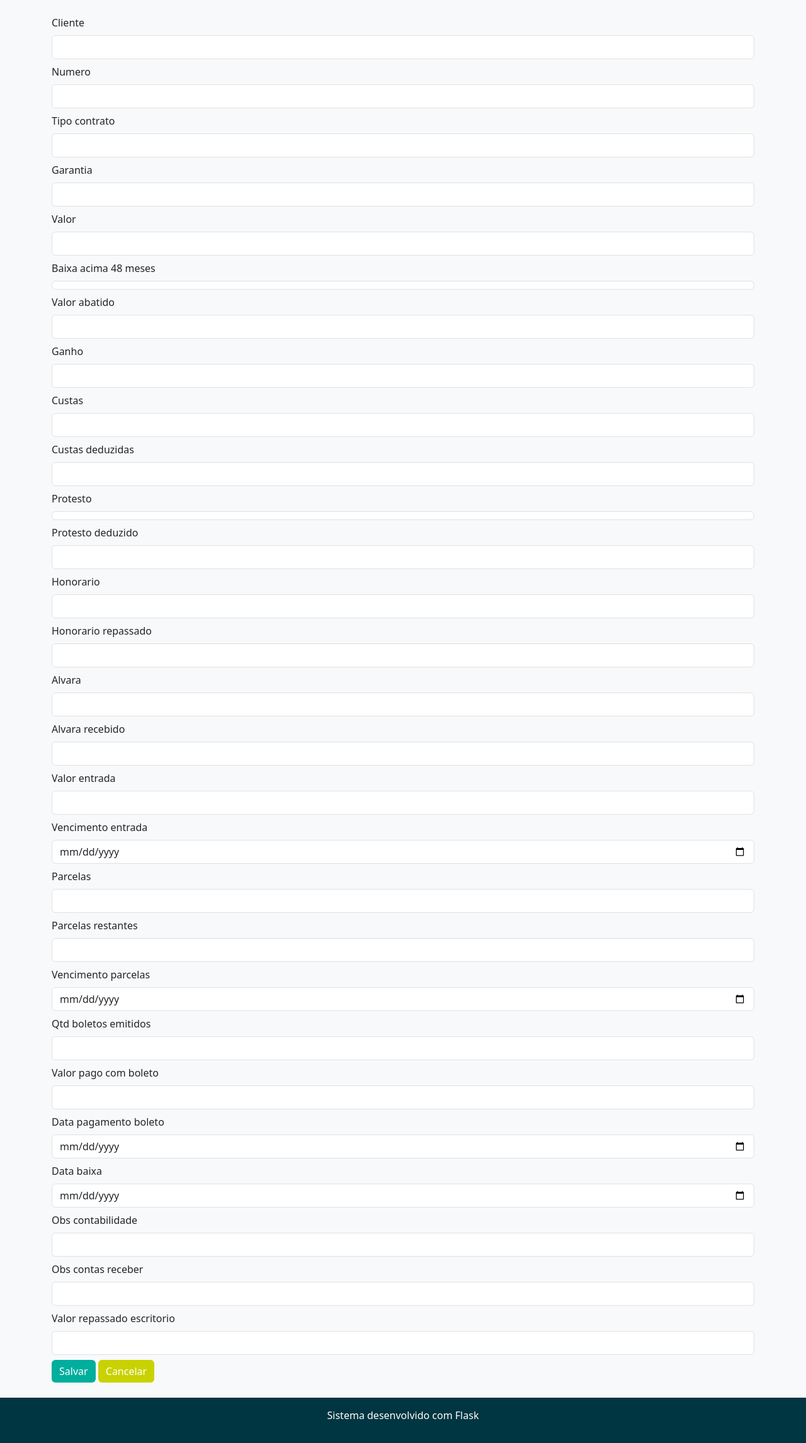
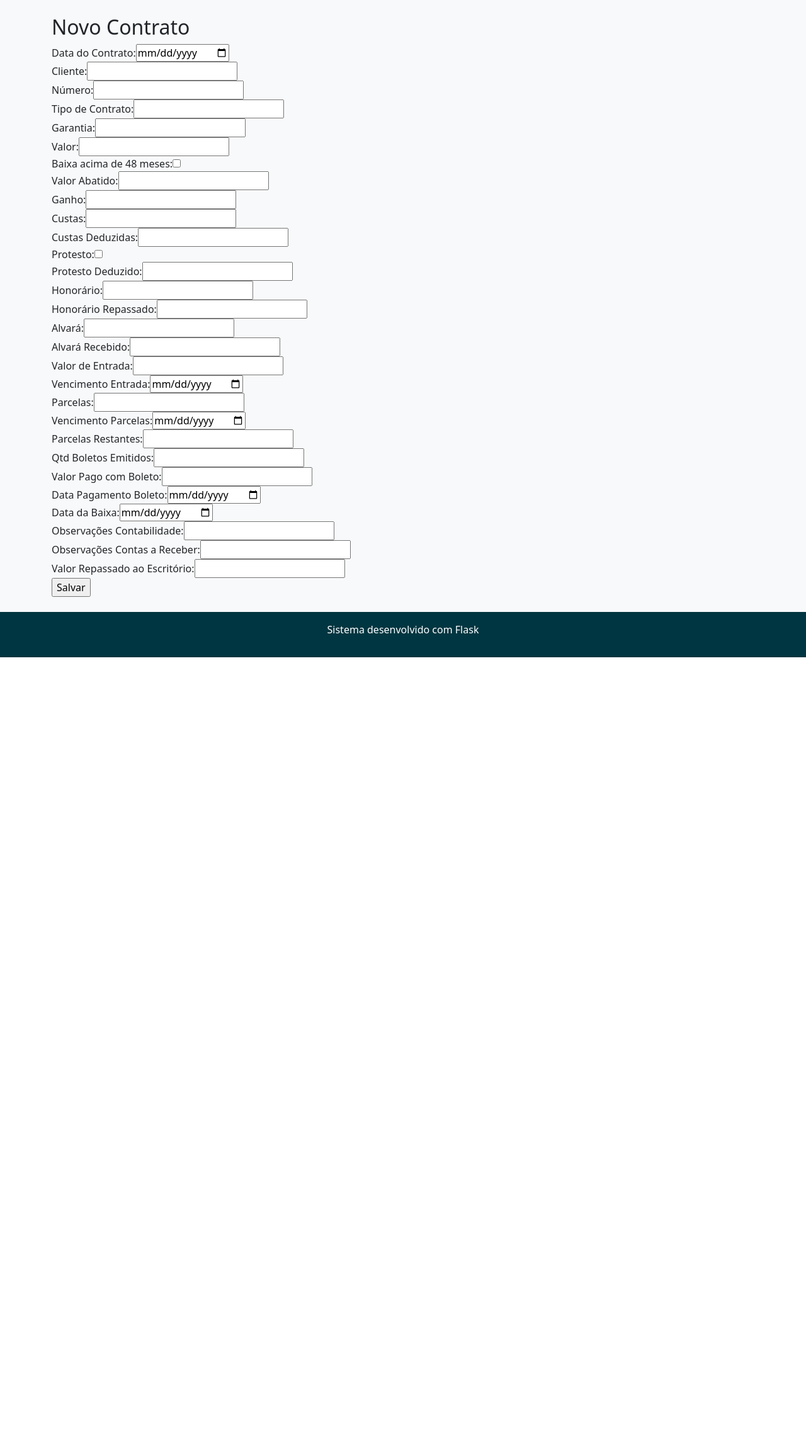
Before and after one commit to felipe4128/Cobran-a, a Flask app: page /novo in a window 1280 px wide. Shown: the part 88-2380 px from the top of the page at 63% size. After the commit the page ends 1132 px from the top, so only its background shows below. Run offline with Flask 3, Linux system fonts and the light colour scheme.

Commit message:
Atualizações: suporte a campos em branco e cálculo automático de datas

```diff
--- a/app.py
+++ b/app.py
@@ -24,6 +24,7 @@ db = SQLAlchemy(app)
 
 class Contrato(db.Model):
     id = db.Column(db.Integer, primary_key=True)
+    data_contrato = db.Column(db.Date)
     cliente = db.Column(db.String(100))
     numero = db.Column(db.String(50))
     tipo_contrato = db.Column(db.String(50))
@@ -52,7 +53,6 @@ class Contrato(db.Model):
     obs_contabilidade = db.Column(db.Text)
     obs_contas_receber = db.Column(db.Text)
     valor_repassado_escritorio = db.Column(db.Float)
-    data_contrato = db.Column(db.Date)
 
 @app.before_request
 def criar_tabelas():
@@ -75,6 +75,7 @@ def novo():
             vencimento_parcelas = datetime.strptime(request.form.get('vencimento_parcelas'), '%Y-%m-%d') if request.form.get('vencimento_parcelas') else (data_contrato + timedelta(days=30) if data_contrato else None)
 
             contrato = Contrato(
+                data_contrato=data_contrato,
                 cliente=request.form.get('cliente') or None,
                 numero=request.form.get('numero') or None,
                 tipo_contrato=request.form.get('tipo_contrato') or None,
@@ -102,8 +103,7 @@ def novo():
                 data_baixa=datetime.strptime(request.form.get('data_baixa'), '%Y-%m-%d') if request.form.get('data_baixa') else None,
                 obs_contabilidade=request.form.get('obs_contabilidade') or None,
                 obs_contas_receber=request.form.get('obs_contas_receber') or None,
-                valor_repassado_escritorio=float(request.form.get('valor_repassado_escritorio')) if request.form.get('valor_repassado_escritorio') else None,
-                data_contrato=data_contrato
+                valor_repassado_escritorio=float(request.form.get('valor_repassado_escritorio')) if request.form.get('valor_repassado_escritorio') else None
             )
             db.session.add(contrato)
             db.session.commit()
@@ -137,6 +137,17 @@ def ver_contrato(id):
     contrato_dict.pop('_sa_instance_state', None)
     return render_template('contrato.html', contrato=contrato_dict)
 
+@app.route('/deletar', methods=['POST'])
+def deletar():
+    ids = request.form.getlist('ids')
+    if ids:
+        for id_str in ids:
+            contrato = Contrato.query.get(int(id_str))
+            if contrato:
+                db.session.delete(contrato)
+        db.session.commit()
+    return redirect(url_for('index'))
+
 @app.route('/exportar')
 def exportar():
     contratos = Contrato.query.all()
--- a/templates/novo.html
+++ b/templates/novo.html
@@ -1,21 +1,37 @@
-{% extends "base.html" %}
-{% block title %}Novo Contrato{% endblock %}
+
+{% extends 'base.html' %}
 {% block content %}
-    <form method="post">
-        {% for field in [
-            'cliente', 'numero', 'tipo_contrato', 'garantia', 'valor', 'baixa_acima_48_meses',
-            'valor_abatido', 'ganho', 'custas', 'custas_deduzidas', 'protesto', 'protesto_deduzido',
-            'honorario', 'honorario_repassado', 'alvara', 'alvara_recebido', 'valor_entrada',
-            'vencimento_entrada', 'parcelas', 'parcelas_restantes', 'vencimento_parcelas',
-            'qtd_boletos_emitidos', 'valor_pago_com_boleto', 'data_pagamento_boleto', 'data_baixa',
-            'obs_contabilidade', 'obs_contas_receber', 'valor_repassado_escritorio'] %}
-            <div class="mb-2">
-                <label class="form-label">{{ field.replace('_', ' ').capitalize() }}</label>
-                <input type="{{ 'checkbox' if field in ['protesto', 'baixa_acima_48_meses'] else 'date' if 'data' in field or 'vencimento' in field else 'number' if 'valor' in field or 'ganho' in field or 'custas' in field or 'honorario' in field or 'parcelas' in field or 'qtd' in field else 'text' }}"
-                       name="{{ field }}" class="form-control" {% if field in ['protesto', 'baixa_acima_48_meses'] %}value="1"{% endif %}>
-            </div>
-        {% endfor %}
-        <button type="submit" class="btn btn-primary">Salvar</button>
-        <a href="{{ url_for('index') }}" class="btn btn-secondary">Cancelar</a>
-    </form>
+<h2>Novo Contrato</h2>
+<form method="POST">
+    <label>Data do Contrato:</label><input type="date" name="data_contrato"><br>
+    <label>Cliente:</label><input type="text" name="cliente"><br>
+    <label>Número:</label><input type="text" name="numero"><br>
+    <label>Tipo de Contrato:</label><input type="text" name="tipo_contrato"><br>
+    <label>Garantia:</label><input type="text" name="garantia"><br>
+    <label>Valor:</label><input type="number" step="any" name="valor"><br>
+    <label>Baixa acima de 48 meses:</label><input type="checkbox" name="baixa_acima_48_meses"><br>
+    <label>Valor Abatido:</label><input type="number" step="any" name="valor_abatido"><br>
+    <label>Ganho:</label><input type="number" step="any" name="ganho"><br>
+    <label>Custas:</label><input type="number" step="any" name="custas"><br>
+    <label>Custas Deduzidas:</label><input type="number" step="any" name="custas_deduzidas"><br>
+    <label>Protesto:</label><input type="checkbox" name="protesto"><br>
+    <label>Protesto Deduzido:</label><input type="number" step="any" name="protesto_deduzido"><br>
+    <label>Honorário:</label><input type="number" step="any" name="honorario"><br>
+    <label>Honorário Repassado:</label><input type="number" step="any" name="honorario_repassado"><br>
+    <label>Alvará:</label><input type="number" step="any" name="alvara"><br>
+    <label>Alvará Recebido:</label><input type="number" step="any" name="alvara_recebido"><br>
+    <label>Valor de Entrada:</label><input type="number" step="any" name="valor_entrada"><br>
+    <label>Vencimento Entrada:</label><input type="date" name="vencimento_entrada"><br>
+    <label>Parcelas:</label><input type="number" name="parcelas"><br>
+    <label>Vencimento Parcelas:</label><input type="date" name="vencimento_parcelas"><br>
+    <label>Parcelas Restantes:</label><input type="number" name="parcelas_restantes"><br>
+    <label>Qtd Boletos Emitidos:</label><input type="number" name="qtd_boletos_emitidos"><br>
+    <label>Valor Pago com Boleto:</label><input type="number" step="any" name="valor_pago_com_boleto"><br>
+    <label>Data Pagamento Boleto:</label><input type="date" name="data_pagamento_boleto"><br>
+    <label>Data da Baixa:</label><input type="date" name="data_baixa"><br>
+    <label>Observações Contabilidade:</label><input type="text" name="obs_contabilidade"><br>
+    <label>Observações Contas a Receber:</label><input type="text" name="obs_contas_receber"><br>
+    <label>Valor Repassado ao Escritório:</label><input type="number" step="any" name="valor_repassado_escritorio"><br>
+    <input type="submit" value="Salvar">
+</form>
 {% endblock %}
```
Also changed, not shown: templates/contrato.html (+17 -12 lines), templates/index.html (+17 -13 lines).
